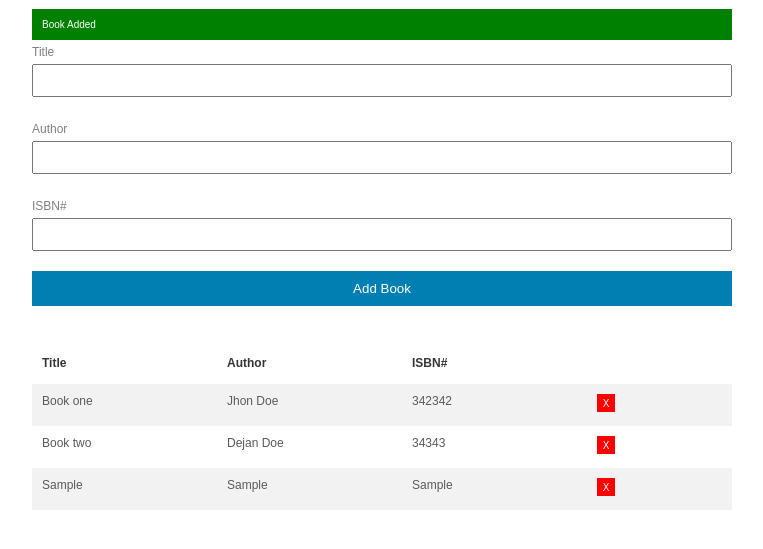
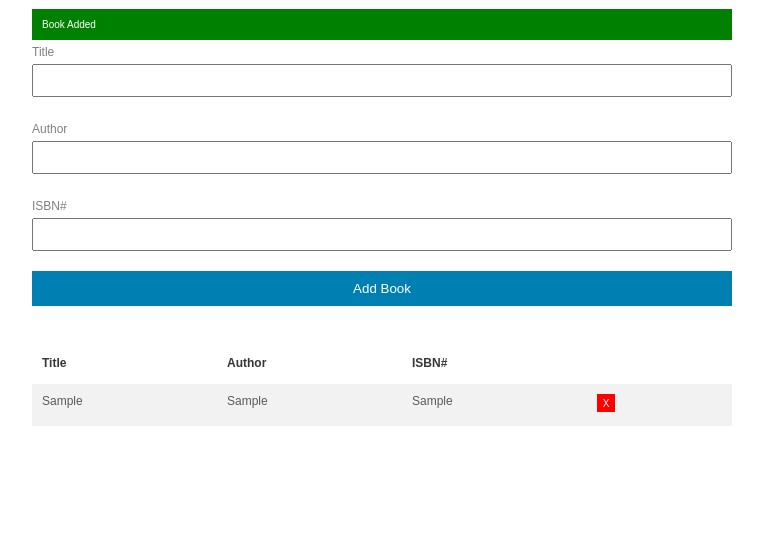
Before and after one commit to Dejan85/-BookList-App, a plain HTML site: page index.html in a window 1280 px wide. Both pictures are taken after typing "Sample", "Sample", "Sample" into the empty fields and a click on the button "Add Book". Shown: the part 109-658 px from the top of the page, without its empty margins (258-1021 px from the left). Drawn offline with Linux system fonts and the light colour scheme.

Commit message:
project done

```diff
--- a/index.html
+++ b/index.html
@@ -67,6 +67,5 @@
       </section>
     </main>
   </body>
-  <!-- <script src="./js/main.js"></script> -->
-  <script src="./js/objectOriented.js"></script>
+  <script src="./js/main.js"></script>
 </html>
--- a/js/main.js
+++ b/js/main.js
@@ -1,11 +1,132 @@
 // Book Class: Represents a Book
+class Book {
+  constructor(title, author, isbn) {
+    this.title = title;
+    this.author = author;
+    this.isbn = isbn;
+  }
+}
 
 // UI Class: Handle UI Task
+class UI {
+  static displayBooks() {
+    const books = Store.getBooks();
+
+    books.forEach(book => UI.addBookToList(book));
+  }
+
+  static addBookToList(book) {
+    const list = document.querySelector('.book-list');
+
+    const row = document.createElement('tr');
+
+    row.innerHTML = `
+          <td>${book.title}</td>
+          <td>${book.author}</td>
+          <td>${book.isbn}</td>
+          <td><a href="#" class="table-button delete">X</a></td>
+        `;
+
+    list.appendChild(row);
+  }
+
+  static deleteBook(el) {
+    if (el.classList.contains('delete')) {
+      el.parentElement.parentElement.remove();
+    }
+  }
+
+  static showALert(message, className) {
+    const div = document.createElement('div');
+    div.className = `alert ${className}`;
+    div.appendChild(document.createTextNode(message));
+    const container = document.querySelector('.col-1-of-1');
+    const form = document.querySelector('.form');
+    container.insertBefore(div, form);
+
+    // Vanish in 3 seconds
+    setTimeout(() => document.querySelector('.alert').remove(), 3000);
+  }
+
+  static clearFields() {
+    document.querySelector('#title').value = '';
+    document.querySelector('#author').value = '';
+    document.querySelector('#isbn').value = '';
+  }
+}
 
 // Store Class: Handles Storage
+class Store {
+  static getBooks = () => {
+    let books;
+
+    if (localStorage.getItem('books') === null) {
+      books = [];
+    } else {
+      books = JSON.parse(localStorage.getItem('books'));
+    }
+
+    return books;
+  };
+
+  static addBook = book => {
+    const books = Store.getBooks();
+    books.push(book);
+    localStorage.setItem('books', JSON.stringify(books));
+  };
+
+  static removeBook = isbn => {
+    const books = Store.getBooks();
+
+    books.forEach((book, index) => {
+      if (book.isbn === isbn) {
+        books.splice(index, 1);
+      }
+    });
+
+    localStorage.setItem('books', JSON.stringify(books));
+  };
+}
 
 // Event: Display Books
+document.addEventListener('DOMContentLoaded', UI.displayBooks);
 
 // Event: Add a Book
+document.querySelector('.form').addEventListener('submit', e => {
+  e.preventDefault();
+  //Get form values
+  const title = document.querySelector('#title').value;
+  const author = document.querySelector('#author').value;
+  const isbn = document.querySelector('#isbn').value;
+
+  // Validate
+  if (title === '' || author === '' || isbn === '') {
+    return UI.showALert('Please fill in all fields', 'error');
+  }
+  //Instatieate book
+  const book = new Book(title, author, isbn);
+
+  // Add Book to UI
+  UI.addBookToList(book);
+
+  // Add book to store
+  Store.addBook(book);
+
+  // Show success message
+  UI.showALert('Book Added', 'success');
+
+  //Clear filds
+  UI.clearFields();
+});
 
 // Event: Remove a Book
+document.querySelector('.book-list').addEventListener('click', e => {
+  // Remove book from UI
+  UI.deleteBook(e.target);
+
+  // Remove book from store
+  Store.removeBook(e.target.parentElement.previousElementSibling.textContent);
+
+  // Remove book message
+  UI.showALert('Book Removed', 'remove');
+});
--- a/js/objectOriented.js
+++ /dev/null
@@ -1,107 +0,0 @@
-// Book Class: Represents a Book
-class Book {
-  constructor(title, author, isbn) {
-    this.title = title;
-    this.author = author;
-    this.isbn = isbn;
-  }
-}
-
-// UI Class: Handle UI Task
-class UI {
-  static displayBooks() {
-    const StoriedBooks = [
-      {
-        title: 'Book one',
-        author: 'Jhon Doe',
-        isbn: '342342'
-      },
-      {
-        title: 'Book two',
-        author: 'Dejan Doe',
-        isbn: '34343'
-      }
-    ];
-
-    const books = StoriedBooks;
-
-    books.forEach(book => UI.addBookToList(book));
-  }
-
-  static addBookToList(book) {
-    const list = document.querySelector('.book-list');
-
-    const row = document.createElement('tr');
-
-    row.innerHTML = `
-          <td>${book.title}</td>
-          <td>${book.author}</td>
-          <td>${book.isbn}</td>
-          <td><a href="#" class="table-button delete">X</a></td>
-        `;
-
-    list.appendChild(row);
-  }
-
-  static deleteBook(el) {
-    if (el.classList.contains('delete')) {
-      el.parentElement.parentElement.remove();
-    }
-  }
-
-  static showALert(message, className) {
-    const div = document.createElement('div');
-    div.className = `alert ${className}`;
-    div.appendChild(document.createTextNode(message));
-    const container = document.querySelector('.col-1-of-1');
-    const form = document.querySelector('.form');
-    container.insertBefore(div, form);
-
-    // Vanish in 3 seconds
-    setTimeout(() => document.querySelector('.alert').remove(), 3000);
-  }
-
-  static clearFields() {
-    document.querySelector('#title').value = '';
-    document.querySelector('#author').value = '';
-    document.querySelector('#isbn').value = '';
-  }
-}
-
-// Store Class: Handles Storage
-
-// Event: Display Books
-document.addEventListener('DOMContentLoaded', UI.displayBooks);
-
-// Event: Add a Book
-document.querySelector('.form').addEventListener('submit', e => {
-  e.preventDefault();
-  //Get form values
-  const title = document.querySelector('#title').value;
-  const author = document.querySelector('#author').value;
-  const isbn = document.querySelector('#isbn').value;
-
-  // Validate
-  if (title === '' || author === '' || isbn === '') {
-    return UI.showALert('Please fill in all fields', 'error');
-  }
-  //Instatieate book
-  const book = new Book(title, author, isbn);
-
-  // Add Book to UI
-  UI.addBookToList(book);
-
-  // Show success message
-  UI.showALert('Book Added', 'success');
-
-  //Clear filds
-  UI.clearFields();
-});
-
-// Event: Remove a Book
-document.querySelector('.book-list').addEventListener('click', e => {
-  UI.deleteBook(e.target);
-
-  // Remove book message
-  UI.showALert('Book Removed', 'remove');
-});
```
